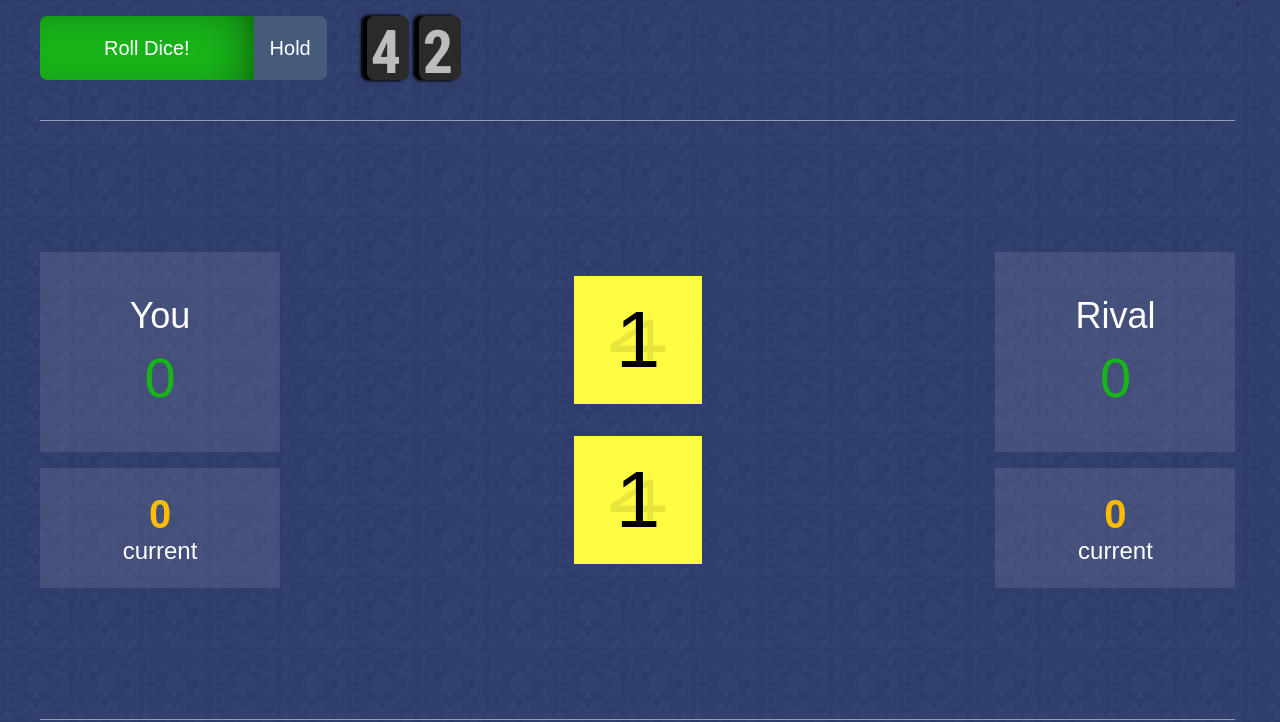
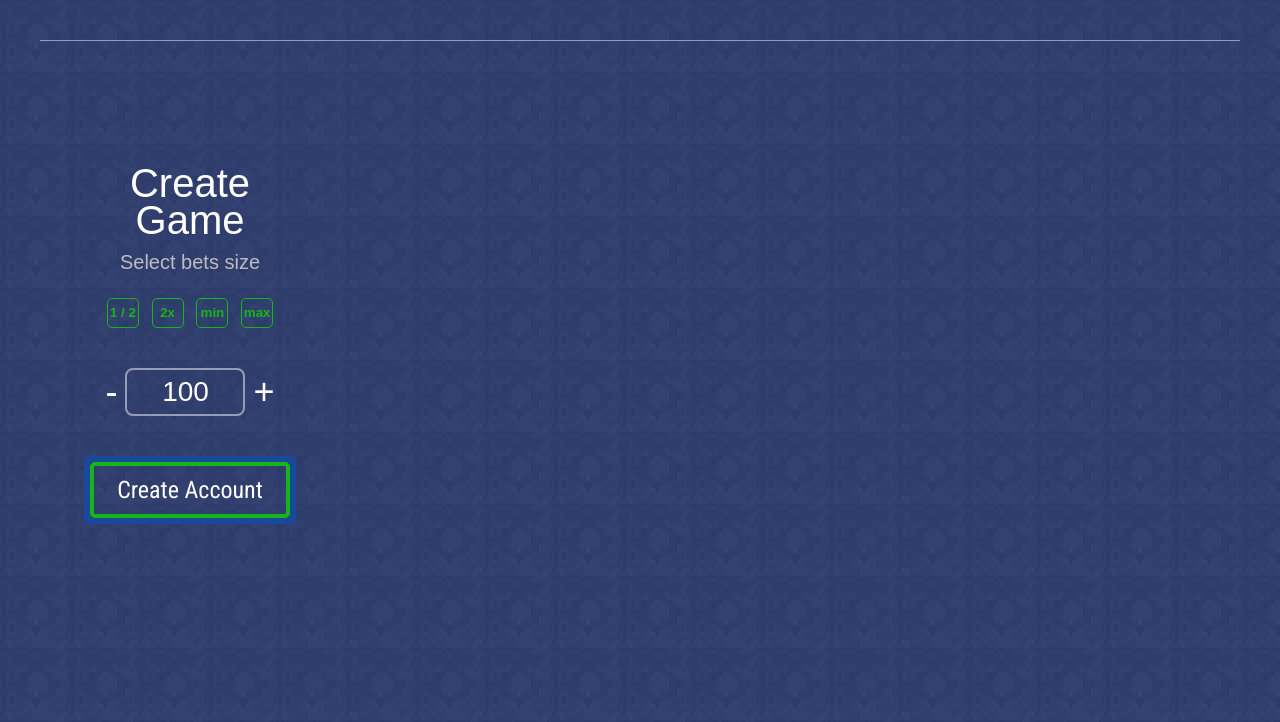
Before and after one commit to Dejan85/Pig-Game, a website built with webpack: page src/index.html in a window 1280 px wide. Shown: the top 722 px of the page. Built offline with nearby package versions, Linux system fonts and the light colour scheme; a web font is replaced by a local one.

Commit message:
update work

```diff
--- a/src/index.html
+++ b/src/index.html
@@ -14,68 +14,31 @@
 
 <body>
     <div class="piggame">
-        <div class="piggame__container">
-            <div class="piggame__header">
-                <div class="piggame__btns">
-                    <button class="piggame__btns--rolldice">Roll Dice!</button>
-                    <button class="piggame__btns--hold">Hold</button>
+        <div class="piggame__setupGame">
+            <div class="piggame__create">
+                <h1 class="piggame__create--h1"><span>Create</span><span>Game</span></h1>
+                <p class="piggame__create--p">Select bets size</p>
+                <div class="piggame__create--betsChoices">
+                    <button>1 / 2</button>
+                    <button>2x</button>
+                    <button>min</button>
+                    <button>max</button>
                 </div>
-                <div class="piggame__info">
-                    <div class="piggame__info--limit">
-                        <div class="piggame__info--firstnumber">
-                            <p>4</p>
-                        </div>
-                        <div class="piggame__info--secondnumber">
-                            <p>2</p>
-                        </div>
-                        <div></div>
-                    </div>
-                    <!-- <p class="piggame__info--info">Who first earn 50 he win!</p> -->
+                <div class="piggame__create--input">
+                    <p>-</p>
+                    <input value="100">
+                    <p>+</p>
                 </div>
+                <div class="piggame__create--btn">
+                    <button>Create Account</button>
+
+                </div>
+
             </div>
-            <div class="piggame__body">
-                <!-- player -->
-                <div class="piggame__player">
-                    <div class="piggame__score">
-                        <p class="piggame__score--name">You</p>
-                        <p class="piggame__score--point">0</p>
-                    </div>
-                    <div class="piggame__current">
-                        <p class="piggame__current--name">0</p>
-                        <p class="piggame__current--point">current</p>
-                    </div>
-                </div>
-                <div class="piggame__dice">
-                    <div class="piggame__dice--cube">
-                        <div class="piggame__dice--face">1</div>
-                        <div class="piggame__dice--face">2</div>
-                        <div class="piggame__dice--face">3</div>
-                        <div class="piggame__dice--face">4</div>
-                        <div class="piggame__dice--face">5</div>
-                        <div class="piggame__dice--face">6</div>
-                    </div>
-                    <div class="piggame__dice--cube">
-                        <div class="piggame__dice--face">1</div>
-                        <div class="piggame__dice--face">2</div>
-                        <div class="piggame__dice--face">3</div>
-                        <div class="piggame__dice--face">4</div>
-                        <div class="piggame__dice--face">5</div>
-                        <div class="piggame__dice--face">6</div>
-                    </div>
-                </div>
-                <!-- rival -->
-                <div class="piggame__player">
-                    <div class="piggame__score">
-                        <p class="piggame__score--name">Rival</p>
-                        <p class="piggame__score--point">0</p>
-                    </div>
-                    <div class="piggame__current">
-                        <p class="piggame__current--name">0</p>
-                        <p class="piggame__current--point">current</p>
-                    </div>
-                </div>
-            </div>
-        </div>>
+            <div class="piggame__account"></div>
+            <div class="piggame__amount"></div>
+            <div class="piggame__history"></div>
+        </div>
     </div>
 </body>
 
--- a/src/somponents/App.js
+++ b/src/somponents/App.js
@@ -1,16 +1,5 @@
-// var cube = document.getElementById('cube');
+import useDomHook from './dom/useDomHook';
 
-// var min = 1;
-// var max = 24;
+const { dom } = useDomHook();
 
-// cube.onclick = function() {
-// 	var xRand = getRandom(max, min);
-// 	var yRand = getRandom(max, min);
-
-// 	cube.style.webkitTransform = 'rotateX(' + xRand + 'deg) rotateY(' + yRand + 'deg)';
-// 	cube.style.transform = 'rotateX(' + xRand + 'deg) rotateY(' + yRand + 'deg)';
-// };
-
-// function getRandom(max, min) {
-// 	return (Math.floor(Math.random() * (max - min)) + min) * 90;
-// }
+// dom.gamePlayDom();
--- /dev/null
+++ b/src/somponents/dom/useDomHook.js
@@ -0,0 +1,92 @@
+const useDomHook = function() {
+	function Dom(piggame) {
+		this.piggame = piggame;
+	}
+
+	Dom.prototype.gamePlayDom = function() {
+		const html = `<div class="piggame__container">
+        <div class="piggame__header">
+            <div class="piggame__btns">
+                <button class="piggame__btns--rolldice">Roll Dice!</button>
+                <button class="piggame__btns--hold">Hold</button>
+            </div>
+
+            <div class="piggame__value">
+                <p class="piggame__value--info">50 To Win</p>
+                <p class="piggame__value--info">Winning Value</p>
+                <p class="piggame__value--info">Get >= Scope to Win!</p>
+            </div>
+
+            <div class="piggame__info">
+                <div class="piggame__info--limit">
+                    <div class="piggame__info--firstnumber">
+                        <p>0</p>
+                    </div>
+                    <div class="piggame__info--secondnumber">
+                        <p>0</p>
+                    </div>
+                    <div class="piggame__info--firstnumber">
+                        <p>4</p>
+                    </div>
+                    <div class="piggame__info--secondnumber">
+                        <p>2</p>
+                    </div>
+                </div>
+            </div>
+        </div>
+        <div class="piggame__body">
+            <div class="piggame__player">
+                <div class="piggame__score">
+                    <p class="piggame__score--name">You</p>
+                    <p class="piggame__score--point">0</p>
+                </div>
+                <div class="piggame__current">
+                    <p class="piggame__current--name">0</p>
+                    <p class="piggame__current--point">current</p>
+                </div>
+
+            </div>
+            <div class="piggame__dice">
+                <div class="piggame__dice--cube">
+                    <div class="piggame__dice--face">1</div>
+                    <div class="piggame__dice--face">2</div>
+                    <div class="piggame__dice--face">3</div>
+                    <div class="piggame__dice--face">4</div>
+                    <div class="piggame__dice--face">5</div>
+                    <div class="piggame__dice--face">6</div>
+                </div>
+                <div class="piggame__dice--cube">
+                    <div class="piggame__dice--face">1</div>
+                    <div class="piggame__dice--face">2</div>
+                    <div class="piggame__dice--face">3</div>
+                    <div class="piggame__dice--face">4</div>
+                    <div class="piggame__dice--face">5</div>
+                    <div class="piggame__dice--face">6</div>
+                </div>
+            </div>
+            <div class="piggame__player">
+                <div class="piggame__score">
+                    <p class="piggame__score--name">Rival</p>
+                    <p class="piggame__score--point">0</p>
+                </div>
+                <div class="piggame__current">
+                    <p class="piggame__current--name">0</p>
+                    <p class="piggame__current--point">current</p>
+                </div>
+            </div>
+        </div>
+    </div>`;
+
+		this.piggame.innerHTML = html;
+	};
+
+	Dom.prototype.rolldiceBtn = function() {
+		return document.querySelector('.piggame__btns--rolldice');
+	};
+
+	const dom = new Dom(document.querySelector('.piggame'));
+
+	return { dom };
+};
+
+export default useDomHook;
--- a/src/styles/layout/_dice.scss
+++ b/src/styles/layout/_dice.scss
@@ -9,8 +9,8 @@
 
 		&--cube {
 			position: relative;
-			width: 16rem;
-			height: 16rem;
+			width: 14rem;
+			height: 14rem;
 
 			animation-name: cube;
 			animation-timing-function: ease-in-out;
@@ -36,22 +36,22 @@
 			position: absolute;
 
 			&:nth-child(1) {
-				transform: translateZ(8rem);
+				transform: translateZ(7rem);
 			}
 			&:nth-child(2) {
-				transform: rotateY(90deg) translateZ(8rem);
+				transform: rotateY(90deg) translateZ(7rem);
 			}
 			&:nth-child(3) {
-				transform: rotateY(90deg) rotateX(90deg) translateZ(8rem);
+				transform: rotateY(90deg) rotateX(90deg) translateZ(7rem);
 			}
 			&:nth-child(4) {
-				transform: rotateY(180deg) rotateZ(90deg) translateZ(8rem);
+				transform: rotateY(180deg) rotateZ(90deg) translateZ(7rem);
 			}
 			&:nth-child(5) {
-				transform: rotateY(-90deg) rotateZ(180deg) translateZ(8rem);
+				transform: rotateY(-90deg) rotateZ(180deg) translateZ(7rem);
 			}
 			&:nth-child(6) {
-				transform: rotateX(-90deg) translateZ(8rem);
+				transform: rotateX(-90deg) translateZ(7rem);
 			}
 
 			@keyframes cube {
--- a/src/styles/layout/_piggame.scss
+++ b/src/styles/layout/_piggame.scss
@@ -1,7 +1,7 @@
 .piggame {
 	display: flex;
+	width: 100%;
 	height: 100vh;
-	width: 100%;
 	background-image: url("images/background.jpg");
 	padding: 0 5rem;
 
@@ -14,6 +14,7 @@
 		display: flex;
 		height: 15rem;
 		align-items: flex-start;
+		justify-content: space-between;
 		padding: 2rem 0 0 0;
 	}
 
@@ -60,7 +61,7 @@
 		&--limit {
 			display: flex;
 			height: 100%;
-			margin: 0 0 0 5rem;
+			// margin: 0 0 0 5rem;
 		}
 		&--firstnumber,
 		&--secondnumber {
@@ -77,12 +78,22 @@
 		}
 	}
 
+	&__value {
+		display: flex;
+		flex-direction: column;
+		align-items: center;
+		height: 8rem;
+		max-width: 20rem;
+		width: 100%;
+		// margin: 0 0 0 15%;
+	}
+
 	&__body {
 		display: flex;
 		justify-content: space-between;
-		border-top: 1px solid $border-color;
-		border-bottom: 1px solid $border-color;
 		height: 75%;
+
+		@include border;
 	}
 
 	&__player {
--- /dev/null
+++ b/src/styles/layout/_setupgame.scss
@@ -0,0 +1,95 @@
+.piggame {
+	padding: 5rem;
+
+	&__setupGame {
+		display: flex;
+		width: 100%;
+		height: 100%;
+		@include border;
+	}
+
+	&__create {
+		display: flex;
+		flex-direction: column;
+		align-items: center;
+		width: 100%;
+		// outline: hotpink 1px solid;
+		padding: 15rem 0 0 0;
+
+		&--h1 {
+			display: flex;
+			flex-direction: column;
+			align-items: center;
+
+			span {
+				&:nth-child(2) {
+					margin: -1rem 0 0 0;
+				}
+			}
+		}
+
+		&--p {
+			padding: 1rem 0;
+		}
+
+		&--betsChoices {
+			display: flex;
+			padding: 2rem 0;
+
+			button {
+				border: 1px solid $primary-green;
+				background: none;
+				padding: 0.8rem 0;
+				margin: 0 0.8rem;
+				border-radius: 5px;
+				cursor: pointer;
+				width: 4rem;
+			}
+		}
+
+		&--input {
+			display: flex;
+			padding: 3rem 0 5rem 0;
+
+			p {
+				color: white;
+				padding: 0 1rem;
+				cursor: pointer;
+			}
+
+			input {
+				height: 6rem;
+				width: 15rem;
+				border: 2px solid $border-color;
+				background: none;
+				border-radius: 1rem;
+			}
+		}
+
+		&--btn {
+			border: 6px solid #18499b;
+			border-radius: 5px;
+
+			button {
+				width: 25rem;
+				height: 7rem;
+				background: none;
+				border: 4px solid $primary-green;
+				border-radius: 5px;
+				cursor: pointer;
+			}
+		}
+	}
+
+	&__account {
+		width: 100%;
+	}
+
+	&__amount {
+		width: 100%;
+	}
+
+	&__history {
+		width: 100%;
+	}
+}
--- a/src/styles/main.scss
+++ b/src/styles/main.scss
@@ -5,6 +5,7 @@
 // mixins
 @import "./mixins/respond";
 @import "./mixins/boxshadow";
+@import "./mixins/border";
 
 // base
 @import "../styles/base/base";
@@ -12,6 +13,8 @@
 
 // layout
 @import "../styles/layout/piggame";
+@import "../styles/layout/setupgame";
 
 // typografy
 @import "../styles/typograpfy/piggame";
+@import "../styles/typograpfy/setupgame";
--- /dev/null
+++ b/src/styles/mixins/_border.scss
@@ -0,0 +1,4 @@
+@mixin border {
+	border-top: 1px solid $border-color;
+	border-bottom: 1px solid $border-color;
+}
--- a/src/styles/typograpfy/_piggame.scss
+++ b/src/styles/typograpfy/_piggame.scss
@@ -22,6 +22,30 @@
 			font-size: 7.5rem;
 			font-weight: 700;
 			font-family: $font-3;
+		}
+	}
+
+	&__value {
+		&--info {
+			font-family: $font-1;
+
+			&:nth-child(1) {
+				font-size: 4rem;
+				color: $primary-red;
+				font-weight: 800;
+			}
+
+			&:nth-child(2) {
+				font-family: $font-2;
+				font-size: 1.7rem;
+				color: white;
+			}
+
+			&:nth-child(3) {
+				font-family: $font-2;
+				font-size: 1.5rem;
+				color: $primary-green;
+			}
 		}
 	}
 
--- /dev/null
+++ b/src/styles/typograpfy/_setupgame.scss
@@ -0,0 +1,61 @@
+.piggame {
+	&__setupGame {
+	}
+
+	&__create {
+		&--h1 {
+			font-size: 5rem;
+			color: white;
+			font-family: $font-1;
+			font-weight: 500;
+		}
+
+		&--p {
+			font-size: 2.5rem;
+			color: $primary-grey;
+			font-family: $font-2;
+		}
+
+		&--input {
+			display: flex;
+			align-items: center;
+			p {
+				color: white;
+				font-size: 4.5rem;
+				font-family: $font-2;
+			}
+
+			input {
+				text-align: center;
+				color: white;
+				font-size: 3.5rem;
+				font-family: $font-1;
+			}
+		}
+
+		&--betsChoices {
+			button {
+				color: $primary-green;
+				font-family: $font-1;
+				font-weight: 600;
+			}
+		}
+
+		&--btn {
+			button {
+				color: white;
+				font-size: 3rem;
+				font-family: $font-3;
+			}
+		}
+	}
+
+	&__account {
+	}
+
+	&__amount {
+	}
+
+	&__history {
+	}
+}
--- a/src/styles/variables/_colors.scss
+++ b/src/styles/variables/_colors.scss
@@ -4,5 +4,6 @@ $primary-yellow: #fffe43;
 $primary-blue: #465b7b;
 $primary-black: #2b2a2b;
 $primary-grey: #bdbcbd;
+$primary-red: #d6373f;
 $opacity-color: #3b4c6b;
 $border-color: #959db6;
```
